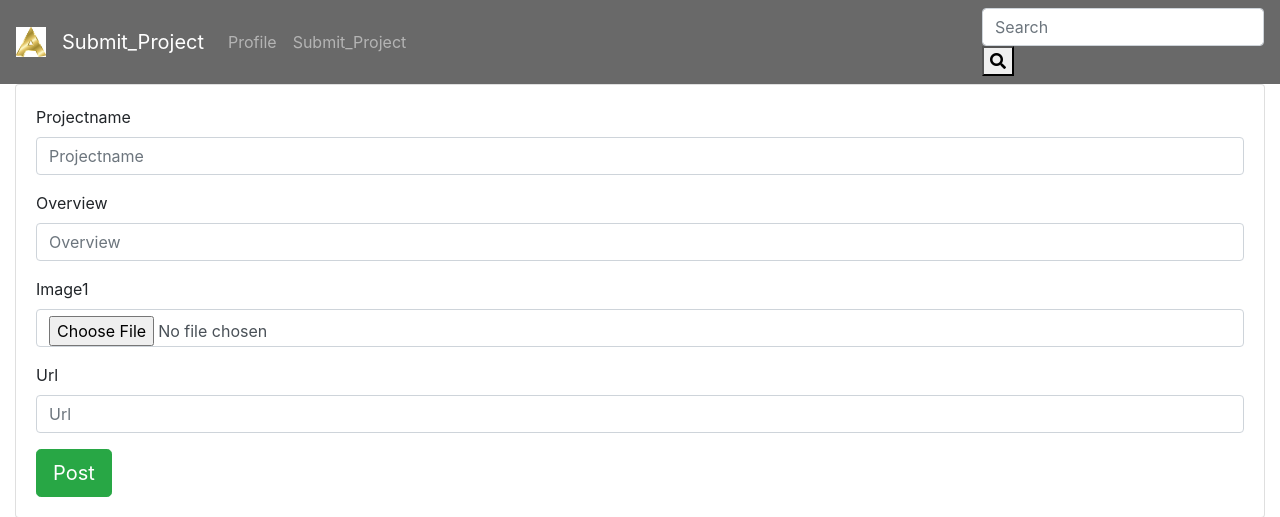
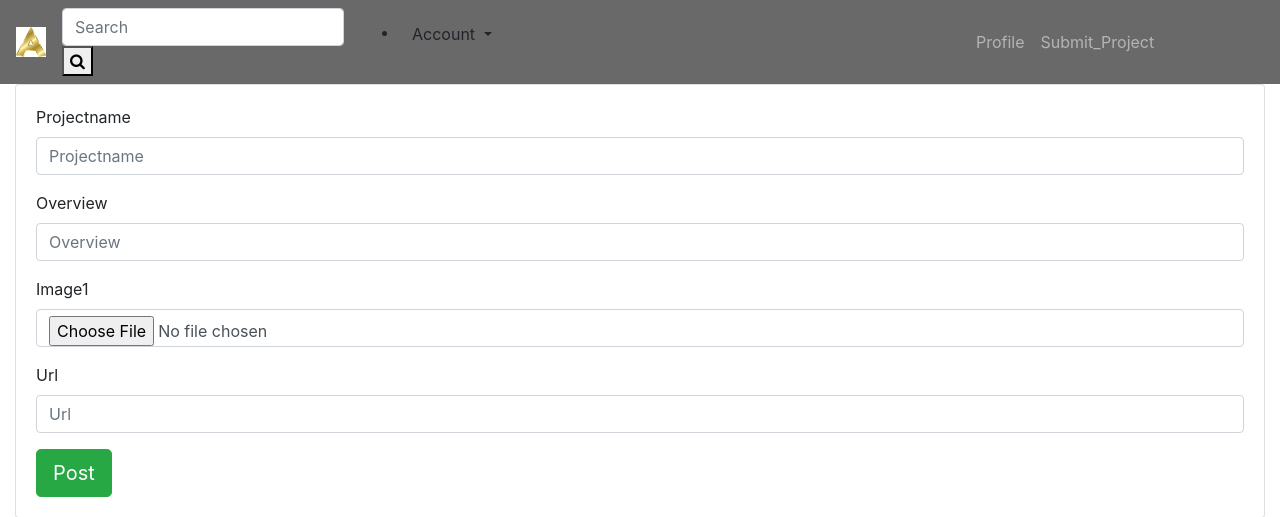
Before and after one commit to KellenNjoroge/keller-awards, a Django app: page /new_post/ in a window 1280 px wide. Shown: the top 517 px of the page. Run offline with Django 3.2, Linux system fonts and the light colour scheme; the visitor is signed in with stand-in values (Sample User, id 1); some libraries are stand-ins or nearby versions.

Commit message:
navbar registration

```diff
--- a/awards/templates/navbar.html
+++ b/awards/templates/navbar.html
@@ -1,13 +1,42 @@
 <!DOCTYPE html>
 <html>
 <head>
-    <link rel="stylesheet" href="https://use.fontawesome.com/releases/v5.3.1/css/all.css" integrity="sha384-mzrmE5qonljUremFsqc01SB46JvROS7bZs3IO2EmfFsd15uHvIt+Y8vEf7N7fWAU" crossorigin="anonymous">
+   <link rel='stylesheet' href='https://use.fontawesome.com/releases/v5.5.0/css/all.css' >
+   <link rel="stylesheet" href="https://cdnjs.cloudflare.com/ajax/libs/font-awesome/4.7.0/css/font-awesome.min.css">
 </head>
   <nav class="navbar navbar-expand-lg navbar-dark" style="background-color: #696969;">
     <a class="navbar-brand" href="/">
     <img src="/static/awards2.jpg" width="30" height="30" class="d-inline-block align-top" alt="">
     </a>
-    <a class="navbar-brand" href="/new_post">Submit_Project</a>
+     <form class="search-section" action="{% url 'search' %}">
+        <input class="form-control mr-sm-2" type="search" name = 'project' placeholder="Search" aria-label="Search">
+        <button type="submit" id="searchsubmit" />
+             <span class="icon"><i class="fa fa-search"></i></span>
+        </button>
+      </form>
+      <div class="col-sm-6 col-md-6">
+            {% if user.is_authenticated %}
+            <ul>
+              <li class="dropdown">
+                <a href="#" class="dropdown-toggle btn btn-default" data-toggle="dropdown" role="button" aria-expanded="false">Account
+                          <span class="caret"></span>
+                      </a>
+                <ul class="dropdown-menu" role="menu">
+                  <li>
+                    <a href="/accounts/password/change">Change Password</a>
+                  </li>
+                  <li>
+                    <a href="/logout">Logout</a>
+                  </li>
+                </ul>
+              </li>
+            </ul>
+            {% else %}
+
+            <h3><a class='btn btn-default' href="/accounts/login">Login</a></h3>
+
+            {% endif %}
+      </div>
     <button class="navbar-toggler" type="button" data-toggle="collapse" data-target="#navbarSupportedContent" aria-controls="navbarSupportedContent" aria-expanded="false" aria-label="Toggle navigation">
       <span class="navbar-toggler-icon"></span>
     </button>
@@ -21,12 +50,6 @@
               <a class="nav-link" href="/new_post">Submit_Project</a>
             </li>
           </ul>
-      <form class="search-section" action="{% url 'search' %}">
-        <input class="form-control mr-sm-2" type="search" name = 'project' placeholder="Search" aria-label="Search">
-        <button type="submit" id="searchsubmit" />
-             <span class="icon"><i class="fa fa-search"></i></span>
-        </button>
-      </form>
         </div>
   </nav>
 </html>
```
Lines whose indentation alone changed are shown as unchanged.
